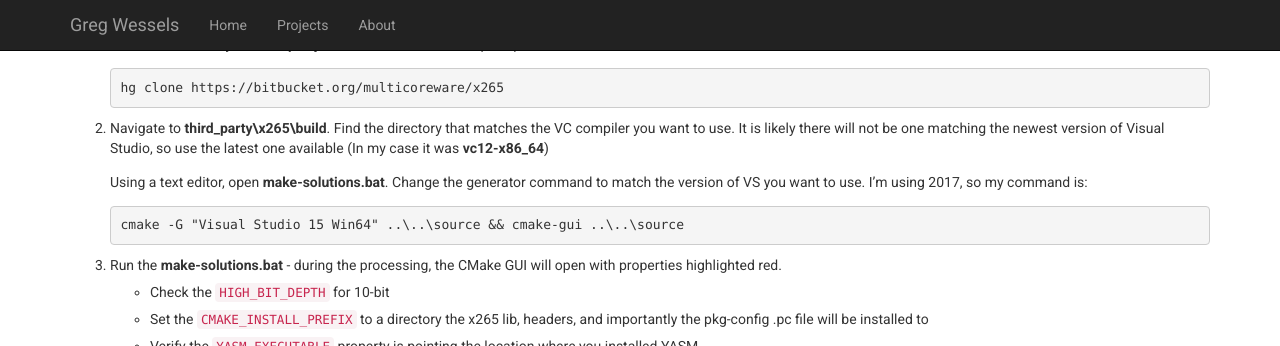
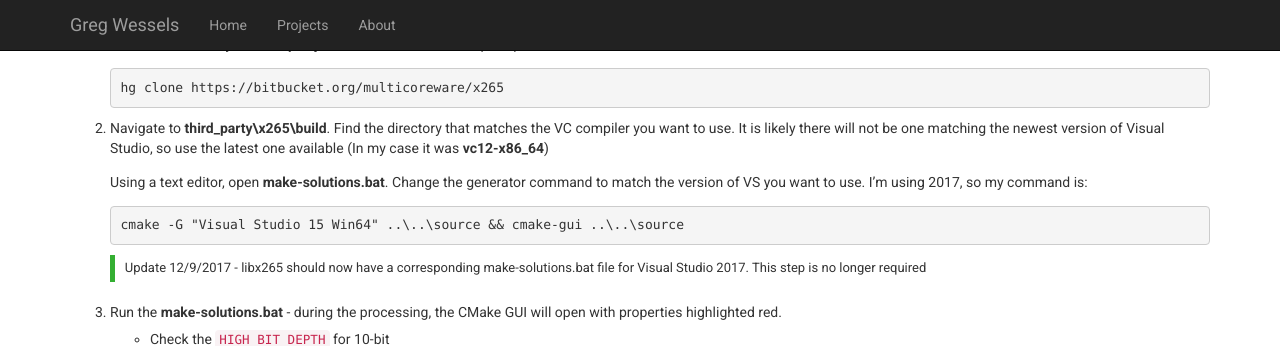
Before and after one commit to wesselsga/wesselsga.github.io, a Jekyll site: the page built from _posts/2017-10-27-ffmpeg-x265.md, in a window 1280 px wide and 900 px high, scrolled down 1247 px, cut to the strip 0-346 px from the top of the window. Built offline with Jekyll 4.4.1, drawn with Linux system fonts in a browser that asks for light colours.

Commit message:
Update 2017-10-27-ffmpeg-x265.md

````diff
--- a/_posts/2017-10-27-ffmpeg-x265.md
+++ b/_posts/2017-10-27-ffmpeg-x265.md
@@ -75,6 +75,7 @@ Here are the exact steps I did to build both ffmpeg and libx265 with Visual Stud
    ```Batchfile
    cmake -G "Visual Studio 15 Win64" ..\..\source && cmake-gui ..\..\source
    ```
+   > Update 12/9/2017 - libx265 should now have a corresponding make-solutions.bat file for Visual Studio 2017.  This step is no longer required
 
 3. Run the **make-solutions.bat** - during the processing, the CMake GUI will open with properties highlighted red.
    * Check the `HIGH_BIT_DEPTH` for 10-bit
````
